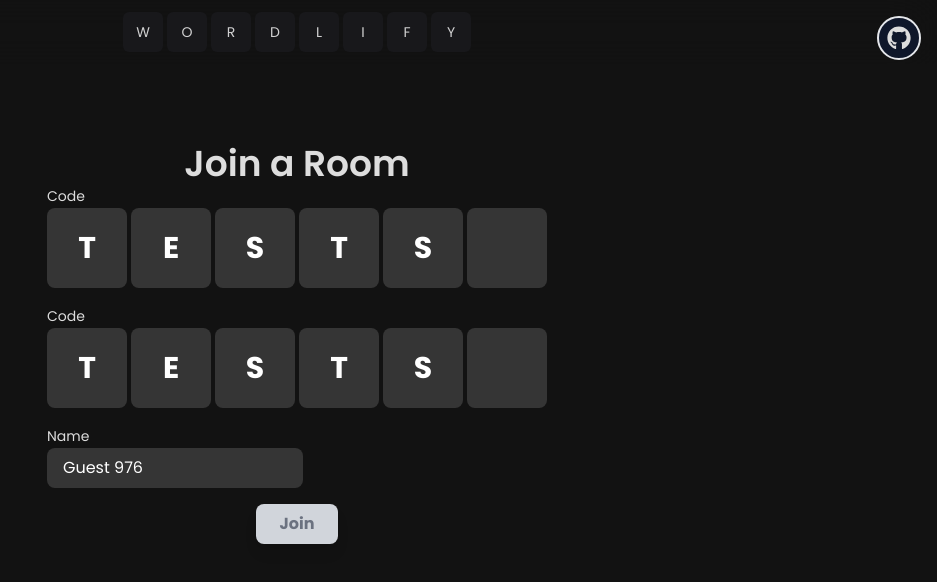
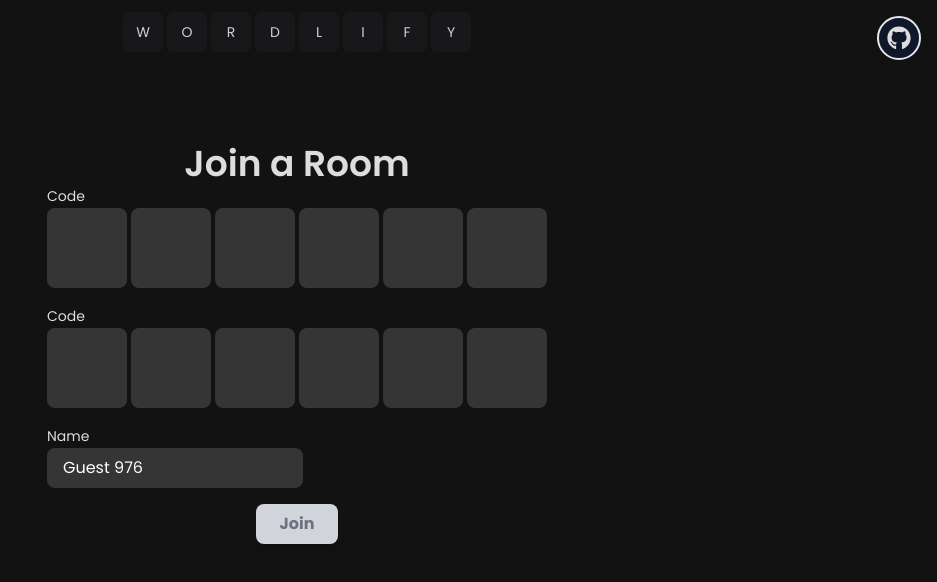
Before and after one commit to arundeegutla/shellhacks2024, a Next.js app in the folder frontend/: page /room/join in a window 1280 px wide. Shown: the top 582 px of the page, without its empty margins (343-1280 px from the left). Built offline with nearby package versions, Linux system fonts and the light colour scheme; no server answers.

Commit message:
potential fix for join

```diff
--- a/frontend/app/room/join/page.tsx
+++ b/frontend/app/room/join/page.tsx
@@ -16,7 +16,7 @@ export default function Join() {
   const router = useRouter();
   const searchParams = useSearchParams();
   const [name, setName] = useState<string>(randomName());
-  const [roomCode, setRoomCode] = useState<string>(searchParams.get('roomCode') ?? 'TESTS');
+  const [roomCode, setRoomCode] = useState<string>(searchParams.get('roomCode') ?? '');
   const [errorMessage, setErrorMessage] = useState<string | null>(null);
   const [joining, setJoining] = useState<boolean>(false);
   const [joinStatus, setJoinStatus] = useState<'idle' | 'joining' | 'success' | 'error'>('idle');
```
